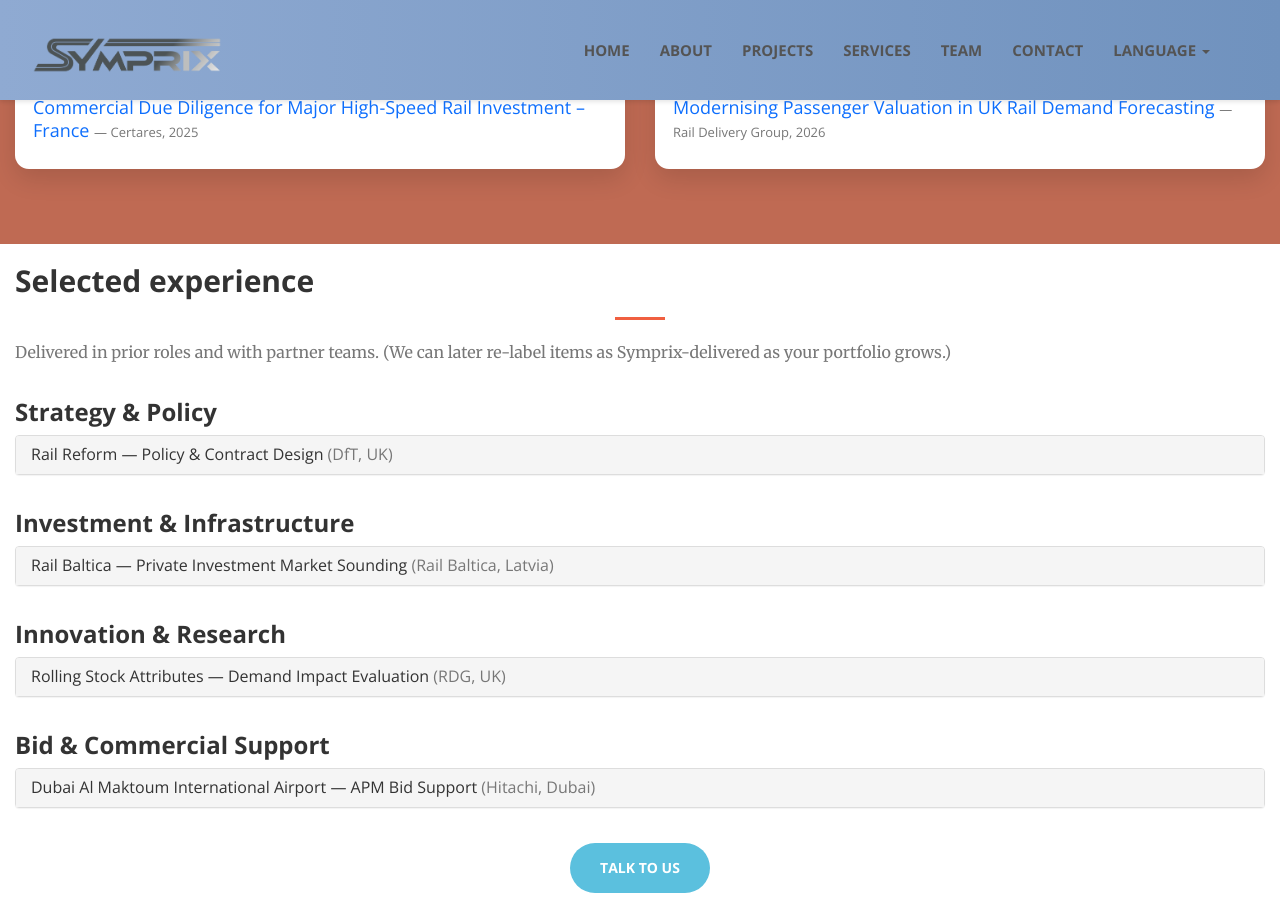
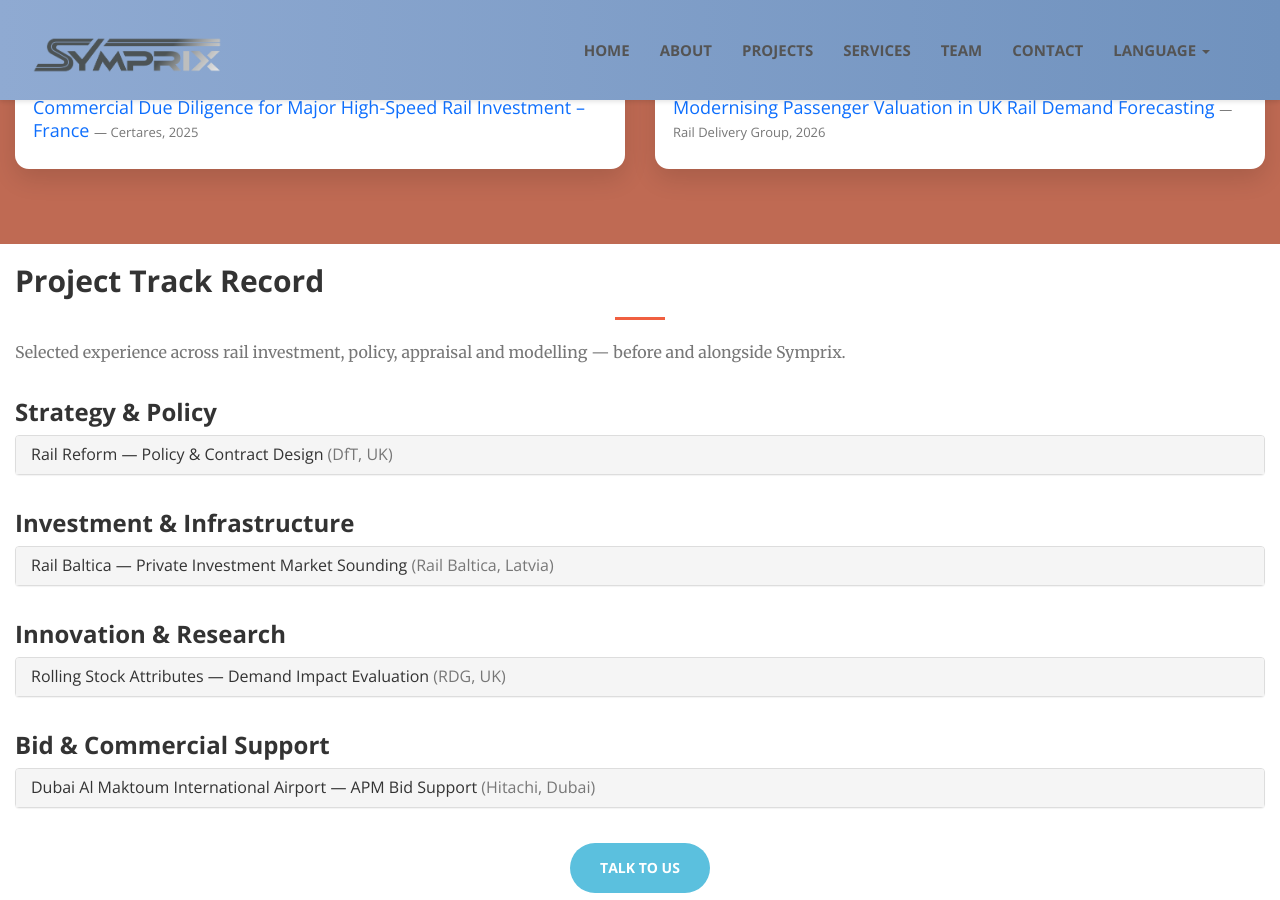
Before and after one commit to CD-Symprix/symprix, a Jekyll site: the page projects.html, which Jekyll copies as it is, in a window 1280 px wide and 900 px high, scrolled down 961 px. Built offline with Jekyll 4.4.1, drawn with Linux system fonts in a browser that asks for light colours.

Commit message:
Update projects.html

```diff
--- a/projects.html
+++ b/projects.html
@@ -405,10 +405,10 @@
     <div class="projects-inner">
       <div class="row">
         <div class="col-lg-12">
-          <h2 class="section-heading"><b>Selected experience</b></h2>
+          <h2 class="section-heading"><b>Project Track Record</b></h2>
           <hr class="primary">
           <p class="text-muted">
-            Delivered in prior roles and with partner teams. (We can later re-label items as Symprix-delivered as your portfolio grows.)
+            Selected experience across rail investment, policy, appraisal and modelling — before and alongside Symprix.
           </p>
 
           <h3 id="strategy" style="margin-top:35px;"><b>Strategy & Policy</b></h3>
```
